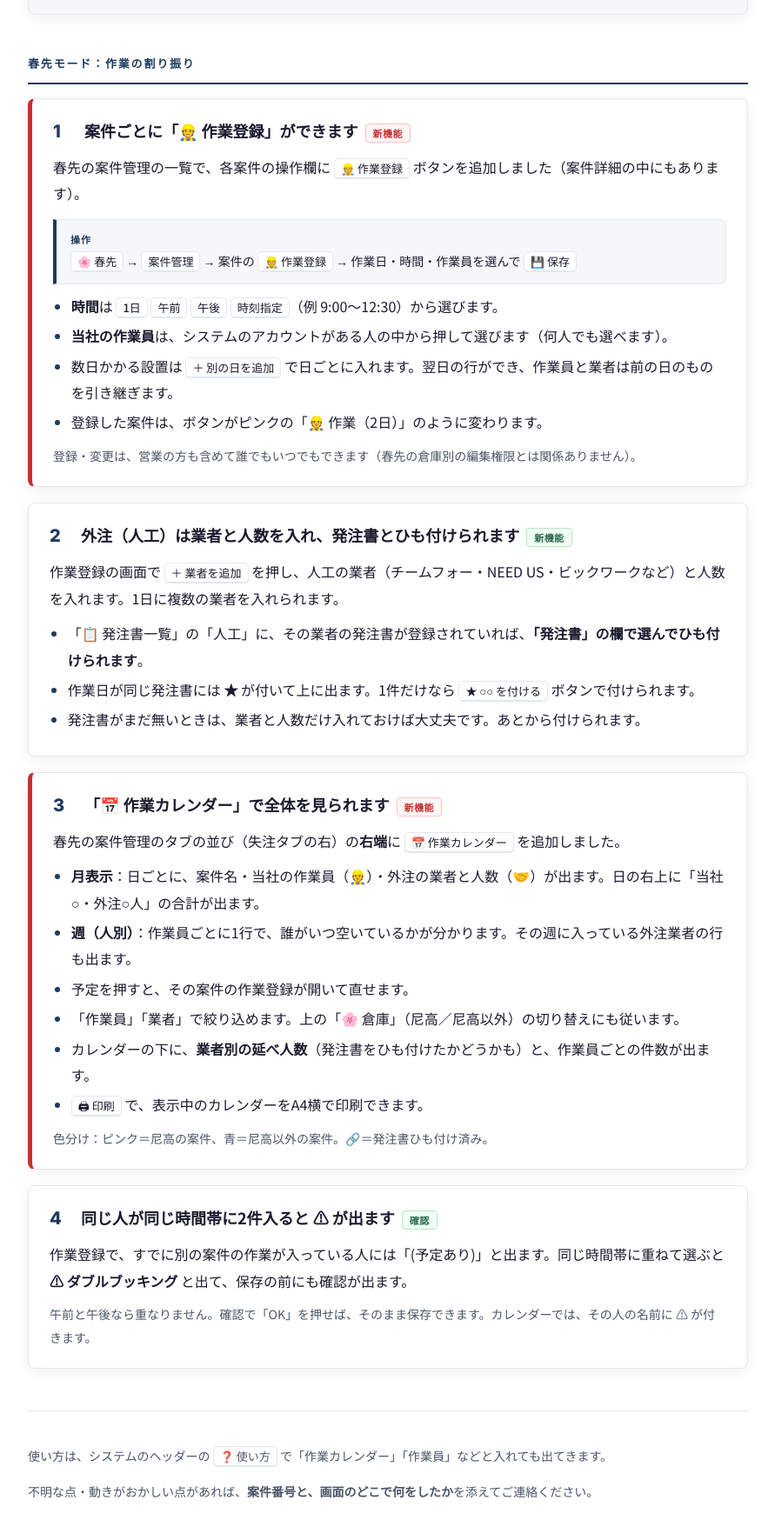
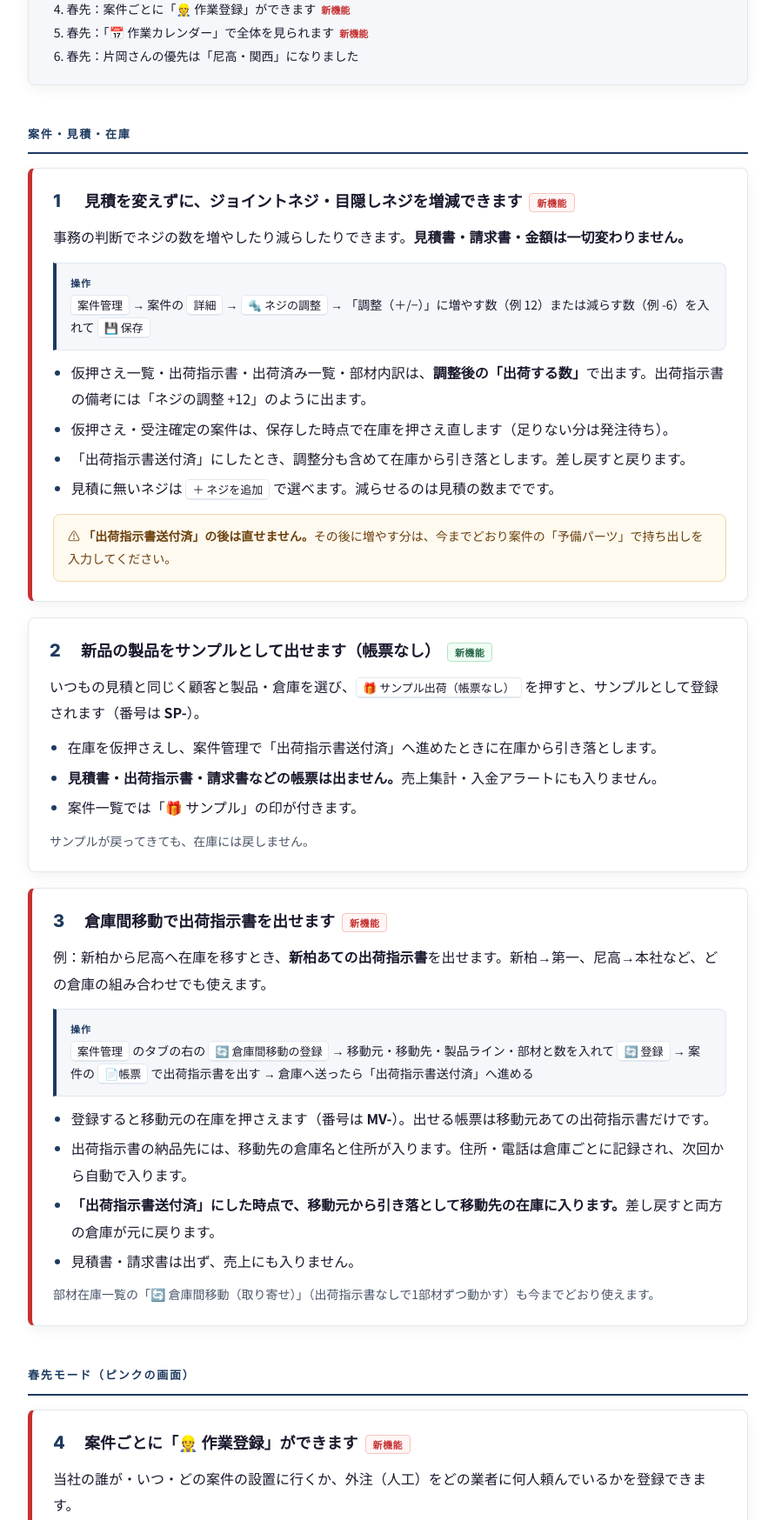
Before and after one commit to shoohey/lec-inventory, a plain HTML site: page oshirase-20261117.html in a window 1280 px wide. Shown: the part 765-2513 px from the top of the page at 87% size, without its empty margins (194-1085 px from the left). Drawn offline with Linux system fonts and the light colour scheme.

Commit message:
docs: 社内案内 oshirase-20261117.html を v20.08〜v20.11 に作り直し
Co-Authored-By: Claude Opus 5.5 <noreply@anthropic.com>

```diff
--- a/oshirase-20261117.html
+++ b/oshirase-20261117.html
@@ -5,7 +5,7 @@
 <meta name="viewport" content="width=device-width,initial-scale=1.0">
 <meta name="color-scheme" content="light">
 <meta name="robots" content="noindex,nofollow">
-<title>【在庫管理システム】11月17日の更新のお知らせ（v20.08〜v20.09 春先の作業カレンダー）</title>
+<title>【在庫管理システム】11月17日の更新のお知らせ（v20.08〜v20.11）</title>
 <link href="https://fonts.googleapis.com/css2?family=Noto+Sans+JP:wght@400;500;700;900&family=Inter:wght@700;800&display=swap" rel="stylesheet">
 <style>
 :root{
@@ -164,9 +164,9 @@ details.chat textarea{
 <header>
   <div class="wrap">
     <p class="eyebrow">LEC 在庫管理・見積システム</p>
-    <h1>春先モード：作業カレンダー・作業登録<br>追加のお知らせ</h1>
+    <h1>ネジの調整・サンプル出荷・倉庫間移動の出荷指示書・<br>春先の作業カレンダーほか 更新のお知らせ</h1>
     <div class="meta">
-      <span class="badge">v20.09</span>
+      <span class="badge">v20.11</span>
       <span>2026年11月17日 更新</span>
     </div>
   </div>
@@ -176,90 +176,131 @@ details.chat textarea{
 
   <div class="lead">
     <p>各位</p>
-    <p>在庫管理システムを更新しました（11月17日の更新分 v20.08〜v20.09）。<b>春先モードの「案件管理」に、設置作業の割り振りを登録・確認できる「作業カレンダー」を追加しました。</b></p>
-    <p>当社の誰が・いつ・どの案件の設置に行くか、外注（人工）をどの業者に何人頼んでいるかが、1つのカレンダーで見られます。<b>登録・変更は、営業の方も含めて誰でもいつでもできます。</b></p>
+    <p>在庫管理システムを更新しました（11月17日の更新分 v20.08〜v20.11）。<b>見積を変えずに案件のネジを増減できるようになり、サンプル出荷と倉庫間移動の出荷指示書にも対応しました。</b></p>
+    <p>案件を管理する方は<b>1番〜3番</b>を、見積を作る方は<b>2番</b>を、倉庫の在庫を動かす方は<b>3番</b>を、春先モードを使う方は<b>4番〜6番</b>をご確認ください。</p>
   </div>
 
   <p class="note">
-    画面右上のバージョン表示が <b>v20.09</b> になっていない場合は、ページを再読み込み（F5）してください。<br>
-    この機能は<b>春先モード（ピンクの画面）だけ</b>にあります。通常の画面には出ません。<br>
+    画面右上のバージョン表示が <b>v20.11</b> になっていない場合は、ページを再読み込み（F5）してください。<br>
+    <b>開きっぱなしの画面も、必ず一度再読み込みしてください。</b>古い画面のままだと、ネジの調整や倉庫間移動が正しく在庫に反映されません。<br>
     システムはこちら → <a href="./" style="color:var(--ac)">在庫管理システムを開く</a>
   </p>
 
   <nav class="toc">
     <h2>もくじ</h2>
     <ol>
-      <li><a href="#s1">案件ごとに「👷 作業登録」ができます</a><span class="tag">新機能</span></li>
-      <li><a href="#s2">外注（人工）は業者と人数を入れ、発注書とひも付けられます</a><span class="tag">新機能</span></li>
-      <li><a href="#s3">「📅 作業カレンダー」で全体を見られます</a><span class="tag">新機能</span></li>
-      <li><a href="#s4">同じ人が同じ時間帯に2件入ると ⚠ が出ます</a></li>
+      <li><a href="#s1">見積を変えずに、ジョイントネジ・目隠しネジを増減できます</a><span class="tag">重要</span></li>
+      <li><a href="#s2">新品の製品をサンプルとして出せます（帳票なし）</a><span class="tag">新機能</span></li>
+      <li><a href="#s3">倉庫間移動で出荷指示書を出せます</a><span class="tag">新機能</span></li>
+      <li><a href="#s4">春先：案件ごとに「👷 作業登録」ができます</a><span class="tag">新機能</span></li>
+      <li><a href="#s5">春先：「📅 作業カレンダー」で全体を見られます</a><span class="tag">新機能</span></li>
+      <li><a href="#s6">春先：片岡さんの優先は「尼高・関西」になりました</a></li>
     </ol>
   </nav>
 
-  <h2 class="sec">春先モード：作業の割り振り</h2>
+  <!-- ============ 案件 ============ -->
+  <h2 class="sec">案件・見積・在庫</h2>
 
   <section class="item key" id="s1">
-    <h3><span class="n">1</span><span>案件ごとに「👷 作業登録」ができます<span class="pill imp" style="margin-left:8px">新機能</span></span></h3>
-    <p>春先の案件管理の一覧で、各案件の操作欄に <kbd>👷 作業登録</kbd> ボタンを追加しました（案件詳細の中にもあります）。</p>
+    <h3><span class="n">1</span><span>見積を変えずに、ジョイントネジ・目隠しネジを増減できます<span class="pill imp" style="margin-left:8px">新機能</span></span></h3>
+    <p>事務の判断でネジの数を増やしたり減らしたりできます。<b>見積書・請求書・金額は一切変わりません。</b></p>
+    <div class="how">
+      <b>操作</b>
+      <kbd>案件管理</kbd> → 案件の <kbd>詳細</kbd> → <kbd>🔩 ネジの調整</kbd> → 「調整（＋/−）」に増やす数（例 12）または減らす数（例 -6）を入れて <kbd>💾 保存</kbd>
+    </div>
+    <ul>
+      <li>仮押さえ一覧・出荷指示書・出荷済み一覧・部材内訳は、<b>調整後の「出荷する数」</b>で出ます。出荷指示書の備考には「ネジの調整 +12」のように出ます。</li>
+      <li>仮押さえ・受注確定の案件は、保存した時点で在庫を押さえ直します（足りない分は発注待ち）。</li>
+      <li>「出荷指示書送付済」にしたとき、調整分も含めて在庫から引き落とします。差し戻すと戻ります。</li>
+      <li>見積に無いネジは <kbd>＋ ネジを追加</kbd> で選べます。減らせるのは見積の数までです。</li>
+    </ul>
+    <div class="warnbox">
+      ⚠ <b>「出荷指示書送付済」の後は直せません。</b>その後に増やす分は、今までどおり案件の「予備パーツ」で持ち出しを入力してください。
+    </div>
+  </section>
+
+  <section class="item" id="s2">
+    <h3><span class="n">2</span><span>新品の製品をサンプルとして出せます（帳票なし）<span class="pill add" style="margin-left:8px">新機能</span></span></h3>
+    <p>いつもの見積と同じく顧客と製品・倉庫を選び、<kbd>🎁 サンプル出荷（帳票なし）</kbd> を押すと、サンプルとして登録されます（番号は <b>SP-</b>）。</p>
+    <ul>
+      <li>在庫を仮押さえし、案件管理で「出荷指示書送付済」へ進めたときに在庫から引き落とします。</li>
+      <li><b>見積書・出荷指示書・請求書などの帳票は出ません。</b>売上集計・入金アラートにも入りません。</li>
+      <li>案件一覧では「🎁 サンプル」の印が付きます。</li>
+    </ul>
+    <p class="sub">サンプルが戻ってきても、在庫には戻しません。</p>
+  </section>
+
+  <section class="item key" id="s3">
+    <h3><span class="n">3</span><span>倉庫間移動で出荷指示書を出せます<span class="pill imp" style="margin-left:8px">新機能</span></span></h3>
+    <p>例：新柏から尼高へ在庫を移すとき、<b>新柏あての出荷指示書</b>を出せます。新柏→第一、尼高→本社など、どの倉庫の組み合わせでも使えます。</p>
+    <div class="how">
+      <b>操作</b>
+      <kbd>案件管理</kbd> のタブの右の <kbd>🔄 倉庫間移動の登録</kbd> → 移動元・移動先・製品ライン・部材と数を入れて <kbd>🔄 登録</kbd> → 案件の <kbd>📄帳票</kbd> で出荷指示書を出す → 倉庫へ送ったら「出荷指示書送付済」へ進める
+    </div>
+    <ul>
+      <li>登録すると移動元の在庫を押さえます（番号は <b>MV-</b>）。出せる帳票は移動元あての出荷指示書だけです。</li>
+      <li>出荷指示書の納品先には、移動先の倉庫名と住所が入ります。住所・電話は倉庫ごとに記録され、次回から自動で入ります。</li>
+      <li><b>「出荷指示書送付済」にした時点で、移動元から引き落として移動先の在庫に入ります。</b>差し戻すと両方の倉庫が元に戻ります。</li>
+      <li>見積書・請求書は出ず、売上にも入りません。</li>
+    </ul>
+    <p class="sub">部材在庫一覧の「🔄 倉庫間移動（取り寄せ）」（出荷指示書なしで1部材ずつ動かす）も今までどおり使えます。</p>
+  </section>
+
+  <!-- ============ 春先 ============ -->
+  <h2 class="sec">春先モード（ピンクの画面）</h2>
+
+  <section class="item key" id="s4">
+    <h3><span class="n">4</span><span>案件ごとに「👷 作業登録」ができます<span class="pill imp" style="margin-left:8px">新機能</span></span></h3>
+    <p>当社の誰が・いつ・どの案件の設置に行くか、外注（人工）をどの業者に何人頼んでいるかを登録できます。</p>
     <div class="how">
       <b>操作</b>
       <kbd>🌸 春先</kbd> → <kbd>案件管理</kbd> → 案件の <kbd>👷 作業登録</kbd> → 作業日・時間・作業員を選んで <kbd>💾 保存</kbd>
     </div>
     <ul>
-      <li><b>時間</b>は <kbd>1日</kbd> <kbd>午前</kbd> <kbd>午後</kbd> <kbd>時刻指定</kbd>（例 9:00〜12:30）から選びます。</li>
-      <li><b>当社の作業員</b>は、システムのアカウントがある人の中から押して選びます（何人でも選べます）。</li>
-      <li>数日かかる設置は <kbd>＋ 別の日を追加</kbd> で日ごとに入れます。翌日の行ができ、作業員と業者は前の日のものを引き継ぎます。</li>
-      <li>登録した案件は、ボタンがピンクの「👷 作業（2日）」のように変わります。</li>
+      <li><b>時間</b>は <kbd>1日</kbd> <kbd>午前</kbd> <kbd>午後</kbd> <kbd>時刻指定</kbd> から選びます。数日かかる設置は <kbd>＋ 別の日を追加</kbd>。</li>
+      <li><b>当社の作業員</b>は、システムのアカウントがある人から選びます。</li>
+      <li><b>外注（人工）</b>は <kbd>＋ 業者を追加</kbd> で業者と人数を入れます。「📋 発注書一覧」の人工に発注書があれば、選んでひも付けられます（作業日が同じものに ★）。</li>
+      <li>同じ人が同じ時間帯に2件入ると <b>⚠</b> が出て、保存の前にも確認が出ます。</li>
     </ul>
-    <p class="sub">登録・変更は、営業の方も含めて誰でもいつでもできます（春先の倉庫別の編集権限とは関係ありません）。</p>
+    <p class="sub">登録・変更は、営業の方も含めて誰でもいつでもできます（倉庫別の編集権限とは関係ありません）。</p>
   </section>
 
-  <section class="item" id="s2">
-    <h3><span class="n">2</span><span>外注（人工）は業者と人数を入れ、発注書とひも付けられます<span class="pill add" style="margin-left:8px">新機能</span></span></h3>
-    <p>作業登録の画面で <kbd>＋ 業者を追加</kbd> を押し、人工の業者（チームフォー・NEED US・ビックワークなど）と人数を入れます。1日に複数の業者を入れられます。</p>
+  <section class="item" id="s5">
+    <h3><span class="n">5</span><span>「📅 作業カレンダー」で全体を見られます<span class="pill add" style="margin-left:8px">新機能</span></span></h3>
+    <p>春先の案件管理のタブの並びの右端に <kbd>📅 作業カレンダー</kbd> を追加しました。</p>
     <ul>
-      <li>「📋 発注書一覧」の「人工」に、その業者の発注書が登録されていれば、<b>「発注書」の欄で選んでひも付けられます</b>。</li>
-      <li>作業日が同じ発注書には <b>★</b> が付いて上に出ます。1件だけなら <kbd>★ ○○ を付ける</kbd> ボタンで付けられます。</li>
-      <li>発注書がまだ無いときは、業者と人数だけ入れておけば大丈夫です。あとから付けられます。</li>
+      <li><b>月表示</b>：日ごとに案件名・当社の作業員（👷）・外注の業者と人数（🤝）。日の右上に「当社○・外注○人」の合計。</li>
+      <li><b>週（人別）</b>：作業員ごとに1行で、誰がいつ空いているかが分かります。</li>
+      <li>予定を押すと作業登録が開いて直せます。作業員・業者で絞り込めます。<kbd>🖨 印刷</kbd> はA4横。</li>
+      <li>下に業者別の延べ人数（発注書のひも付けの有無も）が出ます。</li>
     </ul>
   </section>
 
-  <section class="item key" id="s3">
-    <h3><span class="n">3</span><span>「📅 作業カレンダー」で全体を見られます<span class="pill imp" style="margin-left:8px">新機能</span></span></h3>
-    <p>春先の案件管理のタブの並び（失注タブの右）の<b>右端</b>に <kbd>📅 作業カレンダー</kbd> を追加しました。</p>
+  <section class="item" id="s6">
+    <h3><span class="n">6</span><span>片岡さんの優先は「尼高・関西」になりました<span class="pill add" style="margin-left:8px">変更</span></span></h3>
+    <p>春先の画面で、<b>尼高・関西の倉庫だけを使う案件・在庫</b>は、片岡さんがログインしている間は片岡さんだけが編集できます（その間、岩上さん・高山さんは閲覧のみ）。</p>
     <ul>
-      <li><b>月表示</b>：日ごとに、案件名・当社の作業員（👷）・外注の業者と人数（🤝）が出ます。日の右上に「当社○・外注○人」の合計が出ます。</li>
-      <li><b>週（人別）</b>：作業員ごとに1行で、誰がいつ空いているかが分かります。その週に入っている外注業者の行も出ます。</li>
-      <li>予定を押すと、その案件の作業登録が開いて直せます。</li>
-      <li>「作業員」「業者」で絞り込めます。上の「🌸 倉庫」（尼高／尼高以外）の切り替えにも従います。</li>
-      <li>カレンダーの下に、<b>業者別の延べ人数</b>（発注書をひも付けたかどうかも）と、作業員ごとの件数が出ます。</li>
-      <li><kbd>🖨 印刷</kbd> で、表示中のカレンダーをA4横で印刷できます。</li>
+      <li>関西と別の倉庫が混ざった案件は、今までどおり岩上さん・高山さん優先です。</li>
+      <li>案件管理の「🌸 倉庫」の切り替えは <kbd>🏭 尼高・関西</kbd> <kbd>それ以外（混在を含む）</kbd> になりました。</li>
     </ul>
-    <p class="sub">色分け：ピンク＝尼高の案件、青＝尼高以外の案件。🔗＝発注書ひも付け済み。</p>
-  </section>
-
-  <section class="item" id="s4">
-    <h3><span class="n">4</span><span>同じ人が同じ時間帯に2件入ると ⚠ が出ます<span class="pill add" style="margin-left:8px">確認</span></span></h3>
-    <p>作業登録で、すでに別の案件の作業が入っている人には「(予定あり)」と出ます。同じ時間帯に重ねて選ぶと <b>⚠ ダブルブッキング</b> と出て、保存の前にも確認が出ます。</p>
-    <p class="sub">午前と午後なら重なりません。確認で「OK」を押せば、そのまま保存できます。カレンダーでは、その人の名前に ⚠ が付きます。</p>
   </section>
 
   <div class="foot">
-    <p>使い方は、システムのヘッダーの <kbd>❓ 使い方</kbd> で「作業カレンダー」「作業員」などと入れても出てきます。</p>
+    <p>使い方は、システムのヘッダーの <kbd>❓ 使い方</kbd> で「ネジ」「サンプル」「倉庫間移動」「作業カレンダー」などと入れても出てきます。</p>
     <p>不明な点・動きがおかしい点があれば、<b>案件番号と、画面のどこで何をしたか</b>を添えてご連絡ください。</p>
   </div>
 
   <details class="chat">
     <summary>チャットで送る用の短縮版（コピーできます）</summary>
     <div class="body">
-      <textarea id="short" readonly>【在庫管理システム更新 v20.08〜v20.09（春先モード）】
-・★春先の案件管理に「👷 作業登録」：案件ごとに作業日・時間（1日／午前／午後／時刻指定）・当社の作業員を登録できます。数日の設置は「＋ 別の日を追加」
-・外注（人工）は業者と人数を入れ、「発注書一覧」の人工の発注書があればひも付けられます
-・★タブの右端「📅 作業カレンダー」：月表示／週（人別）、作業員・業者で絞り込み、業者別の延べ人数、印刷
-・同じ人が同じ時間帯に2件入ると ⚠ が出ます
-・登録・変更は営業の方も含めて誰でもいつでもできます
+      <textarea id="short" readonly>【在庫管理システム更新 v20.08〜v20.11】
+・★案件の「詳細」→「🔩 ネジの調整」で、見積を変えずにジョイントネジ・目隠しネジを増減できます。仮押さえ一覧・出荷指示書・出荷済み一覧に反映し、送付済で在庫から引き落とします（送付済の後は直せません）
+・見積画面の「🎁 サンプル出荷（帳票なし）」で、新品製品をサンプルとして登録できます（帳票なし・売上に入らない・戻っても在庫に戻さない）
+・★案件管理の「🔄 倉庫間移動の登録」で、移動元あての出荷指示書を出せます。送付済にした時点で移動先の在庫に入ります
+・春先：案件ごとの「👷 作業登録」と「📅 作業カレンダー」（当社の作業員・外注の人工の割り振り）。登録は誰でもできます
+・春先：尼高・関西の倉庫だけの案件・在庫は、片岡さんがログイン中は片岡さんだけが編集できます
 詳しくはこちら：https://shoohey.github.io/lec-inventory/oshirase-20261117.html
-画面右上が v20.09 になっていなければ再読み込み（F5）してください。</textarea>
+画面右上が v20.11 になっていなければ再読み込み（F5）してください。</textarea>
       <button class="copy" id="cp" type="button">この内容をコピー</button>
     </div>
   </details>
```
